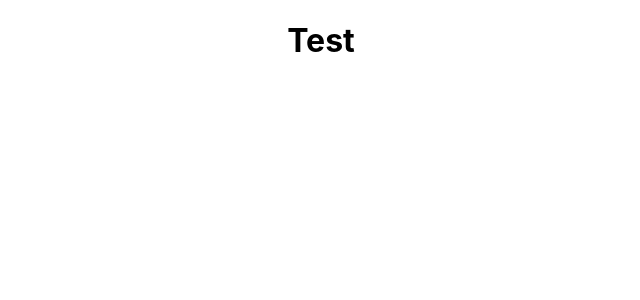
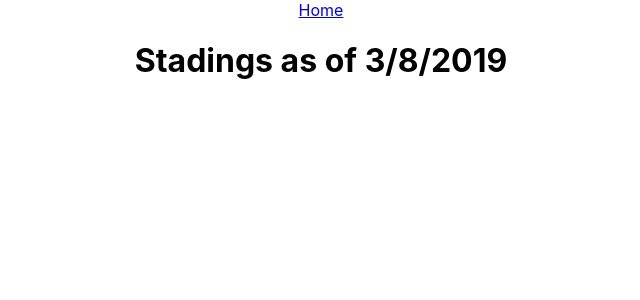
Before and after one commit to bt93/react-mlb, a React (Create React App) app: page /standings in a window 1280 px wide. Shown: the top 300 px of the page, without its empty margins (319-959 px from the left). Built offline with nearby package versions, Linux system fonts and the light colour scheme.

Commit message:
add favicon and metadata

```diff
--- a/public/index.html
+++ b/public/index.html
@@ -2,6 +2,9 @@
 <html lang="en">
   <head>
     <meta charset="utf-8" />
+    <meta name="description" content="MLB Scores and Stats">
+    <meta name="keywords" content="HTML,CSS,XML,JavaScript,MLB,Jason,Howie">
+    <meta name="author" content="Jason Howie">
     <link rel="shortcut icon" href="%PUBLIC_URL%/favicon.ico" />
     <meta
       name="viewport"
--- a/src/components/Standings.js
+++ b/src/components/Standings.js
@@ -1,13 +1,21 @@
 import React from 'react';
+import { Link } from 'react-router-dom';
 
 class Standings extends React.Component {
 	constructor() {
 		super();
+	}
 
-	}
 	render() {
+		let now = new Date();
+		let string = `${now.getMonth() + 1}/${now.getDate()}/${now.getFullYear()}`;
 		return (
-			<h1>Test</h1>
+			<div>
+				<nav>
+					<Link to="/">Home</Link>
+				</nav>
+				<h1>Stadings as of {string}</h1>
+			</div>
 			)
 	}
 }
```
Also changed, not shown: 1 other file (tests, documents, lock files or other folders).
